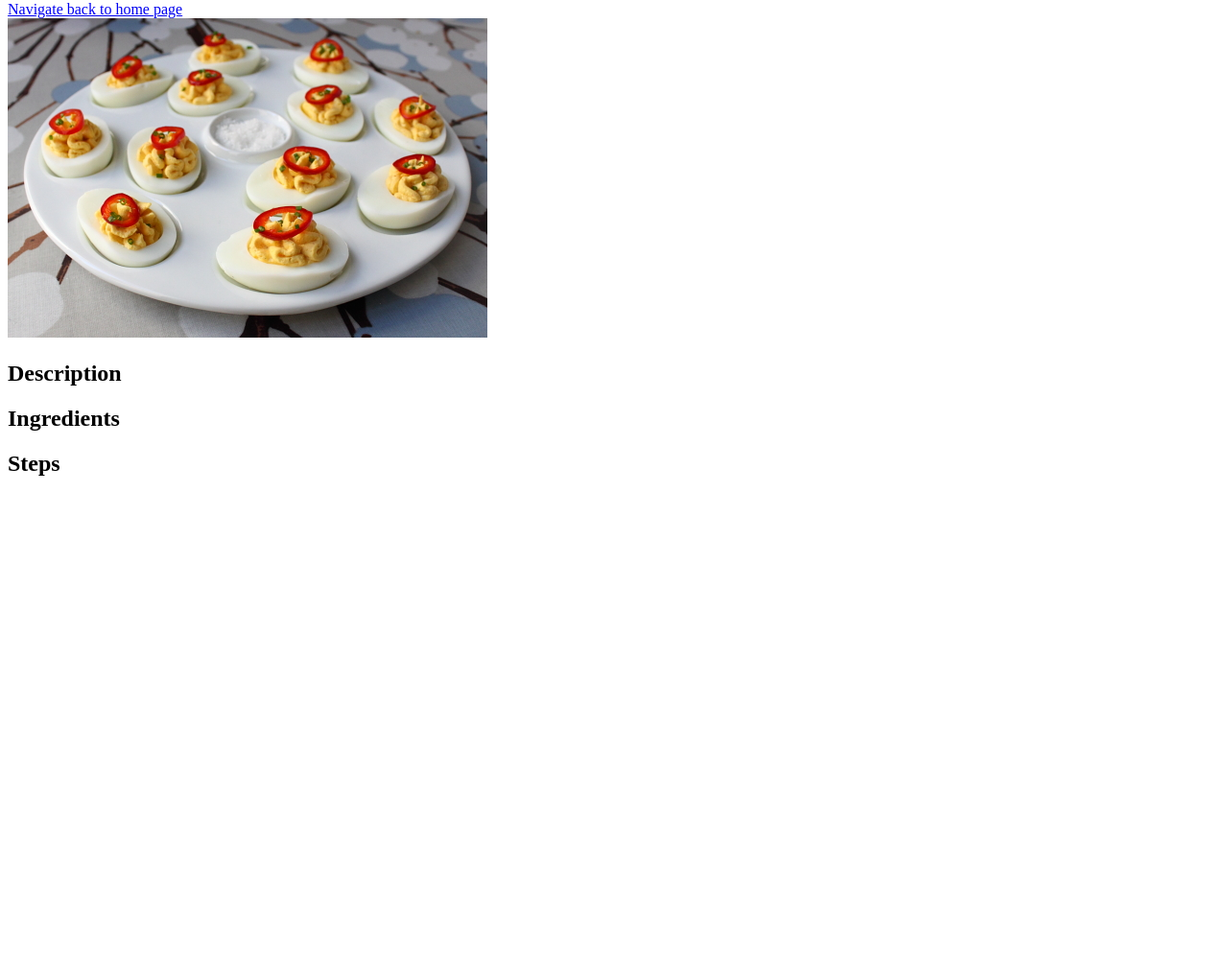
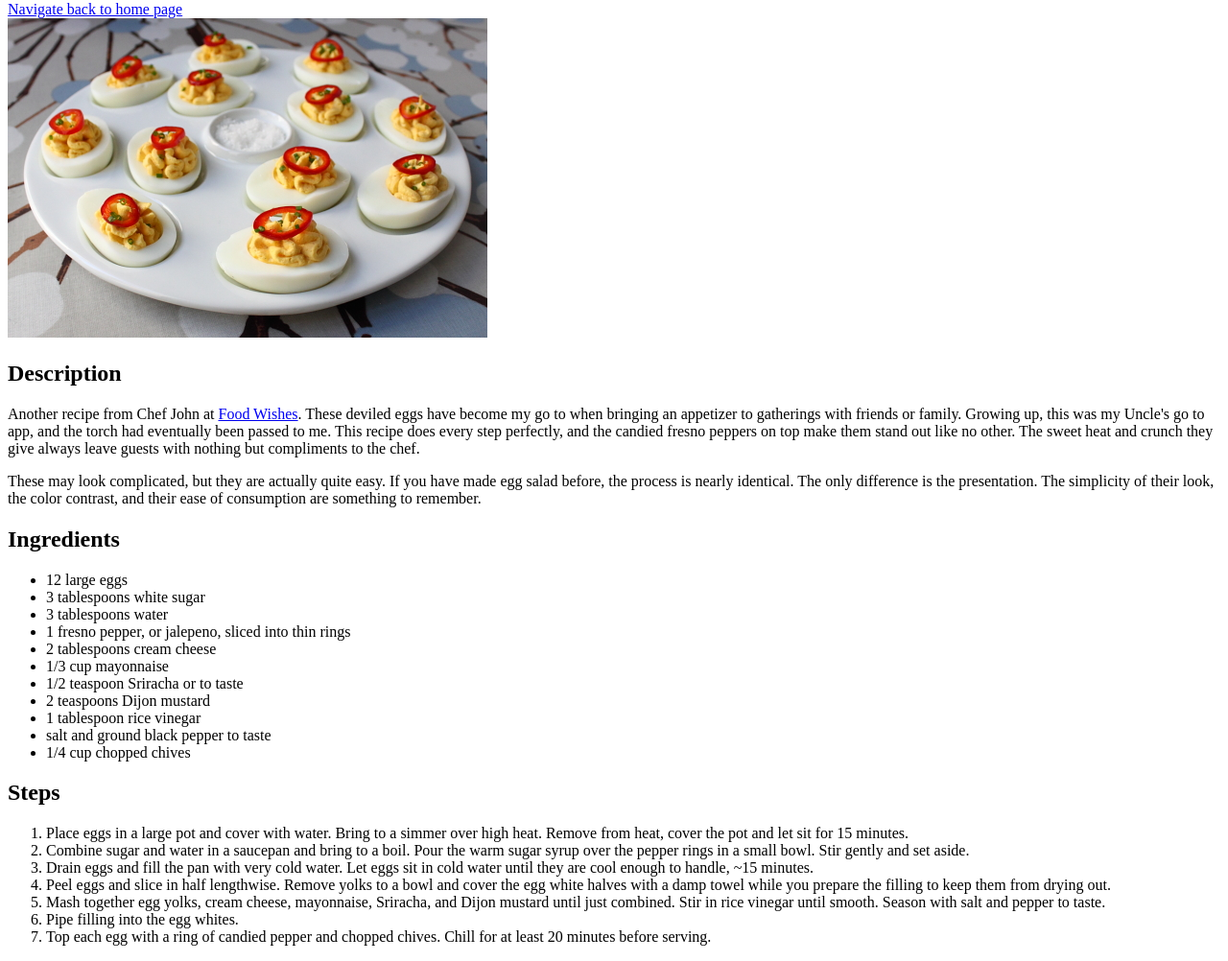
Before and after one commit to dane-dalton/odin-recipes, a plain HTML site: page recipes/deviled-eggs.html in a window 1280 px wide. Shown: the part 79-1081 px from the top of the page at 96% size. Before the commit the page ends 800 px from the top, so only its background shows below. Drawn offline with Linux system fonts and the light colour scheme.

Commit message:
Write ingredients and steps out in lists for chia seed pudding and deviled eggs. Finish Odin Recipes HTML project

```diff
--- a/recipes/deviled-eggs.html
+++ b/recipes/deviled-eggs.html
@@ -12,17 +12,34 @@
      eggs topped with chopped chives and fresno pepper rings" width=500px>
     <h2>Description</h2>
     <p>
-
+        Another recipe from Chef John at <a href="https://foodwishes.blogspot.com/2012/01/recipe-666-deviled-eggs-damn-these-were.html" target="_blank">Food Wishes</a>. These deviled eggs have become my go to when bringing an appetizer to gatherings with friends or family. Growing up, this was my Uncle's go to app, and the torch had eventually been passed to me. This recipe does every step perfectly, and the candied fresno peppers on top make them stand out like no other. The sweet heat and crunch they give always leave guests with nothing but compliments to the chef.
     </p>
+    <p>These may look complicated, but they are actually quite easy. If you have made egg salad before, the process is nearly identical. The only difference is the presentation. The simplicity of their look, the color contrast, and their ease of consumption are something to remember.</p>
 
     <h2>Ingredients</h2>
     <ul>
-
+        <li>12 large eggs</li>
+        <li>3 tablespoons white sugar</li>
+        <li>3 tablespoons water</li>
+        <li>1 fresno pepper, or jalepeno, sliced into thin rings</li>
+        <li>2 tablespoons cream cheese</li>
+        <li>1/3 cup mayonnaise</li>
+        <li>1/2 teaspoon Sriracha or to taste</li>
+        <li>2 teaspoons Dijon mustard</li>
+        <li>1 tablespoon rice vinegar</li>
+        <li>salt and ground black pepper to taste</li>
+        <li>1/4 cup chopped chives</li>
     </ul>
 
     <h2>Steps</h2>
     <ol>
-
+        <li>Place eggs in a large pot and cover with water. Bring to a simmer over high heat. Remove from heat, cover the pot and let sit for 15 minutes.</li>
+        <li>Combine sugar and water in a saucepan and bring to a boil. Pour the warm sugar syrup over the pepper rings in a small bowl. Stir gently and set aside.</li>
+        <li>Drain eggs and fill the pan with very cold water. Let eggs sit in cold water until they are cool enough to handle, ~15 minutes.</li>
+        <li>Peel eggs and slice in half lengthwise. Remove yolks to a bowl and cover the egg white halves with a damp towel while you prepare the filling to keep them from drying out.</li>
+        <li>Mash together egg yolks, cream cheese, mayonnaise, Sriracha, and Dijon mustard until just combined. Stir in rice vinegar until smooth. Season with salt and pepper to taste.</li>
+        <li>Pipe filling into the egg whites.</li>
+        <li>Top each egg with a ring of candied pepper and chopped chives. Chill for at least 20 minutes before serving.</li>
     </ol>
 </body>
 </html>
```
Also changed, not shown: recipes/chia-seed-pudding.html (+9 -3 lines).
